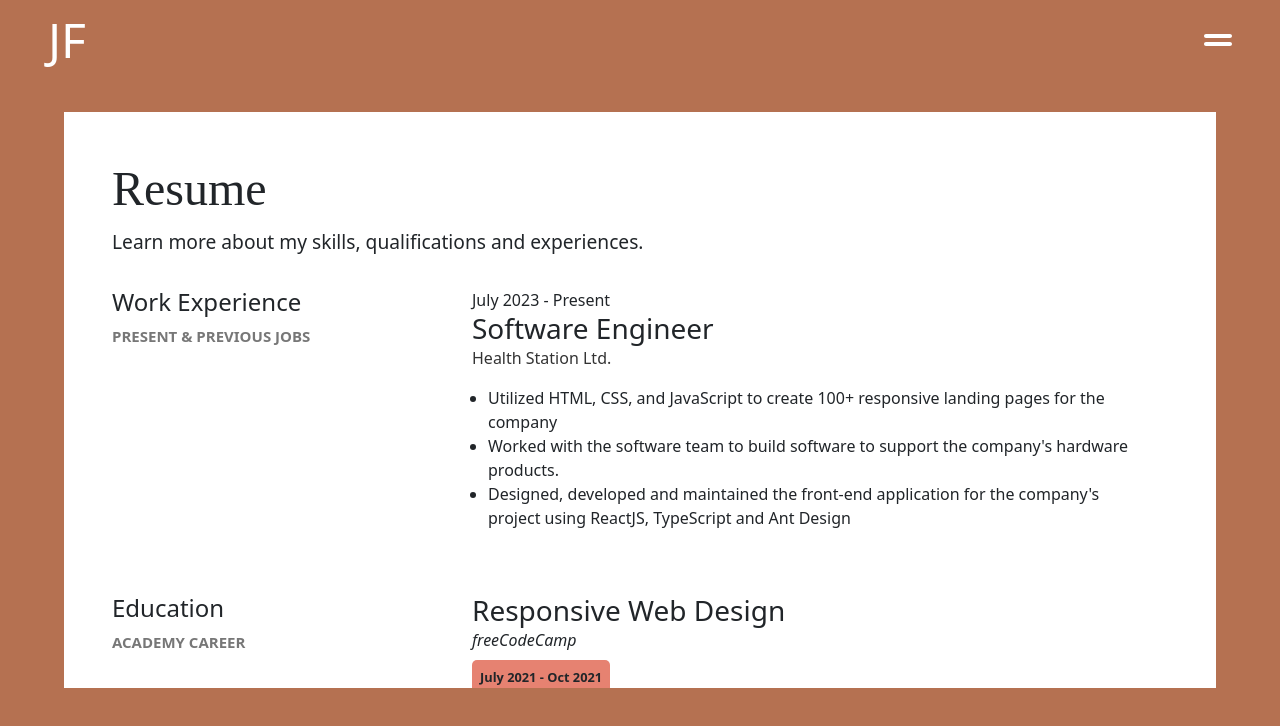
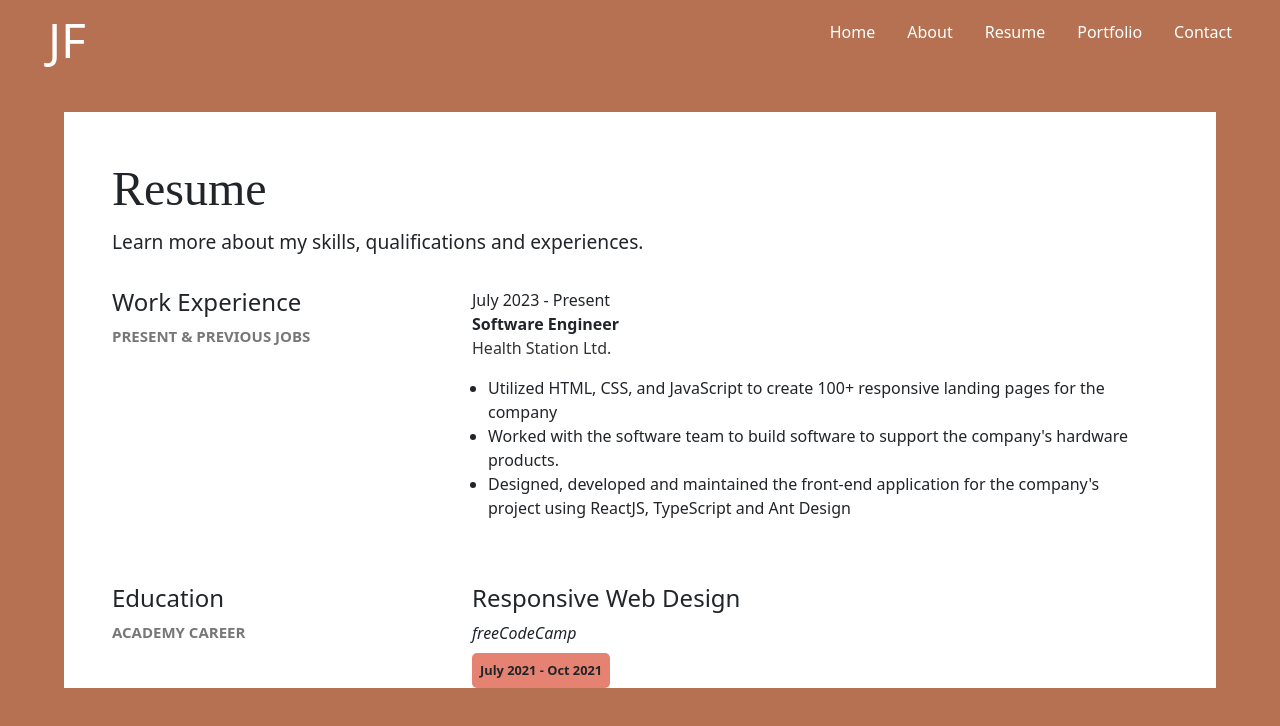
Before and after one commit to Josh-la-posh/portfolio, a React (Create React App) app: page /resume in a window 1280 px wide. Shown: the top 726 px of the page. Built offline with nearby package versions, Linux system fonts and the light colour scheme.

Commit message:
responsiveness

```diff
--- a/src/components/Header/Header.css
+++ b/src/components/Header/Header.css
@@ -70,12 +70,15 @@ nav ul li:hover a::after {
   }
 
   .navigation {
-    display: none;
     position: absolute;
     right: 0;
     top: 0;
     height: 100vh;
     background: #000;
+  }
+
+  .navigation2 {
+    display: none;
   }
 
   .navigation ul {
@@ -86,16 +89,19 @@ nav ul li:hover a::after {
 
   .navigation ul li {
     margin: 1rem;
+  }
+
+  .navigation ul li a {
     display: flex;
     align-items: center;
     gap: 1rem;
   }
 
-  .navigation ul li a {
+  .navigation ul li a span{
     display: none;
   }
 
-  .navigation:hover ul li a {
+  .navigation:hover ul li a span {
     display: block;
   }
 
--- a/src/components/Header/Header.jsx
+++ b/src/components/Header/Header.jsx
@@ -8,48 +8,54 @@ export const Header = () => {
 
   return (
     <div className="header">
-      <div className="logo"><Link to="/">JF</Link></div>
-      <nav
-        className="navigation"
-        style={isNavOpen ? { display: "block" } : { display: "none" }}
-      >
-        <div className="closeIcon" onClick={() => setIsNavOpen(!isNavOpen)}>
+      <div className="logo" onClick={() => setIsNavOpen(false)}>
+        <Link to="/">JF</Link>
+      </div>
+      <nav className={isNavOpen ? "navigation" : "navigation2"}>
+        <div className="closeIcon" onClick={() => setIsNavOpen(false)}>
           <FontAwesomeIcon icon="circle-xmark" />
         </div>
         <ul>
-          <li>
+          <li onClick={() => setIsNavOpen(false)}>
+            <Link to="/home">
               <FontAwesomeIcon className="headerLinkIcon" icon="house" />
-            <Link to="/home">Home</Link>
+              <span>Home</span>
+            </Link>
           </li>
-          <li>
+          <li onClick={() => setIsNavOpen(false)}>
+            <Link to="/about">
               <FontAwesomeIcon
                 className="headerLinkIcon"
                 icon="circle-exclamation"
               />
-            <Link to="/about">About</Link>
+              <span>About</span>
+            </Link>
           </li>
-          <li>
+          <li onClick={() => setIsNavOpen(false)}>
+            <Link to="/resume">
               <FontAwesomeIcon className="headerLinkIcon" icon="file" />
-            <Link to="/resume">Resume</Link>
+              <span>Resume</span>
+            </Link>
           </li>
-          <li>
+          <li onClick={() => setIsNavOpen(false)}>
+            <Link to="/portfolio">
               <FontAwesomeIcon className="headerLinkIcon" icon="briefcase" />
-            <Link to="/portfolio">Portfolio</Link>
+              <span>Portfolio</span>
+            </Link>
           </li>
-          <li>
+          <li onClick={() => setIsNavOpen(false)}>
+            <Link to="/contact">
               <FontAwesomeIcon className="headerLinkIcon" icon="address-book" />
-            <Link to="/contact">Contact</Link>
+              <span>Contact</span>
+            </Link>
           </li>
         </ul>
       </nav>
-      <span
-        className="minIcon"
-        onClick={() => setIsNavOpen(!isNavOpen)}
-        style={isNavOpen ? { display: "none" } : { display: "block" }}
-      >
+      {
+        <span className="minIcon" onClick={() => setIsNavOpen(true)}>
           <FontAwesomeIcon icon="grip-lines" />
         </span>
-      {console.log(isNavOpen)}
+      }
     </div>
   );
 };
--- a/src/pages/Contact/Contact.jsx
+++ b/src/pages/Contact/Contact.jsx
@@ -15,7 +15,7 @@ export const Contact = () => {
 
         <div className="mainContent row">
           <section className="mainLeft col-sm-12 col-md-4">
-            <h2>Let's connect and work together.</h2>
+            <h2>Let's work together!</h2>
             <p>
               Don't like forms? Send me an{" "}
               <a href="mailto:joshuamayowa23@yahoo.com">email</a> <FontAwesomeIcon icon="hand" style={{color: 'gold'}}/>.
--- a/src/pages/Resume/Resume.css
+++ b/src/pages/Resume/Resume.css
@@ -1,7 +1,3 @@
-h3 {
-  margin: unset;
-}
-
 .main {
   display: block;
 }
@@ -49,5 +45,6 @@ section .mainContent ul {
   list-style: none;
   display: flex;
   gap: 1rem;
+  padding: 0;
   flex-wrap: wrap;
 }
--- a/src/pages/Resume/Resume.jsx
+++ b/src/pages/Resume/Resume.jsx
@@ -18,7 +18,7 @@ export const Resume = () => {
             </article>
             <article className="mainContent col-12 col-md-8">
               <p>July 2023 - Present</p>
-              <h3>Software Engineer</h3>
+              <strong>Software Engineer</strong>
               <p style={{ fontSize: "1em", color: "#333" }}>
                 Health Station Ltd.
               </p>
@@ -46,7 +46,7 @@ export const Resume = () => {
             </article>
             <div className="col-12 col-md-8">
               <article className="mainContent">
-                <h3>Responsive Web Design</h3>
+                <h4>Responsive Web Design</h4>
                 <p>
                   <em>freeCodeCamp</em>
                 </p>
@@ -62,7 +62,7 @@ export const Resume = () => {
                 </p>
               </article>
               <article className="mainContent">
-                <h3>BSC. IN MECHANICAL ENGINEERING</h3>
+                <h4>BSC. IN MECHANICAL ENGINEERING</h4>
                 <p>
                   <em>University of Lagos, Nigeria.</em>
                 </p>
```
Lines whose indentation alone changed are shown as unchanged.
